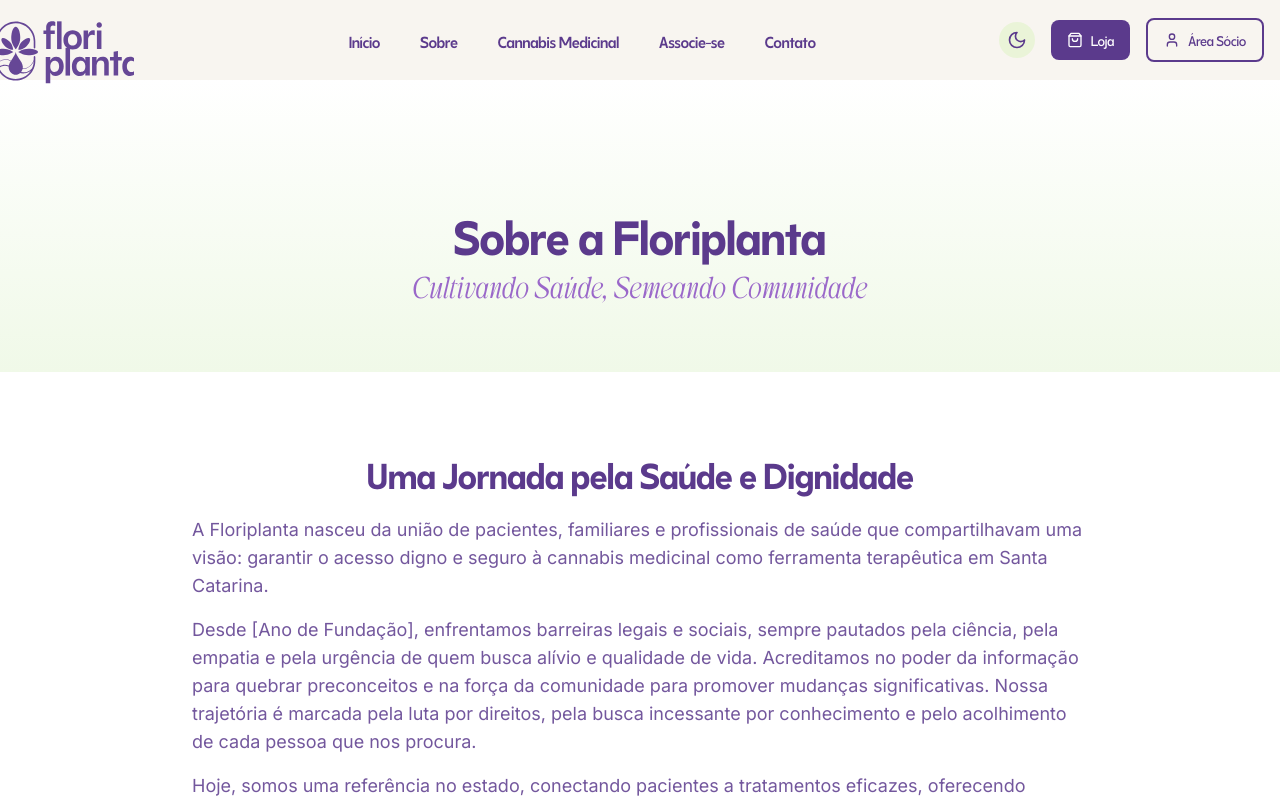
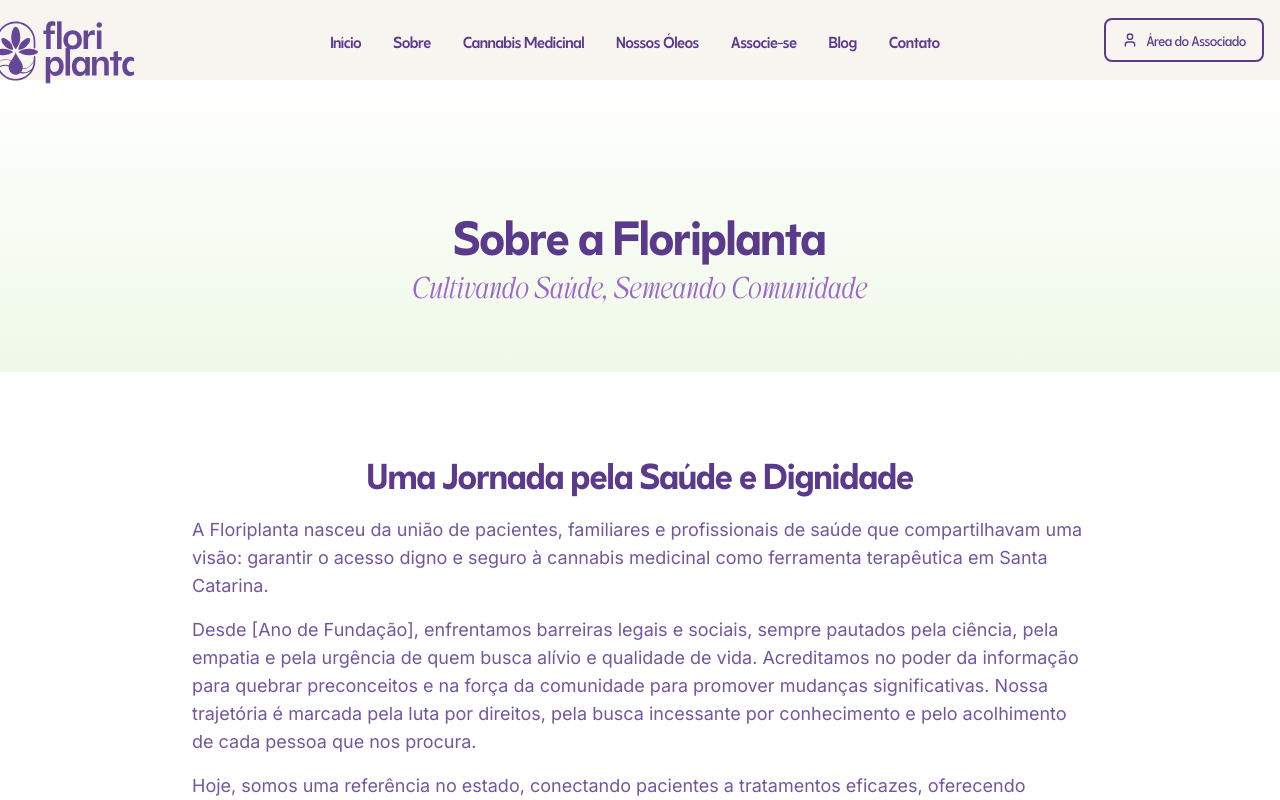
Before and after one commit to voacatofe/floriplanta, a Next.js app: page /sobre in a window 1280 px wide. Shown: the top 800 px of the page. Built offline with nearby package versions, Linux system fonts and the light colour scheme; a web font is replaced by a local one.

Commit message:
feat: atualiza menu do header para incluir Nossos Óleos e Blog

```diff
--- a/app/components/Header.tsx
+++ b/app/components/Header.tsx
@@ -4,7 +4,6 @@
 import Image from 'next/image';
 import Link from 'next/link';
 import { Menu, X, ShoppingBag, User } from 'lucide-react';
-import ThemeToggle from './ThemeToggle';
 
 export default function Header() {
   const [isMenuOpen, setIsMenuOpen] = useState(false);
@@ -30,9 +29,7 @@
   return (
     <header
       className={`fixed top-0 w-full z-50 h-[80px] transition-all duration-300 ease-in-out ${
-        scrolled
-          ? 'bg-white dark:bg-dark-bg shadow-md dark:shadow-[#333]'
-          : 'bg-transparent'
+        scrolled ? 'bg-white shadow-md' : 'bg-transparent'
       }`}
     >
       <div className="container mx-auto px-4 h-full">
@@ -79,25 +76,33 @@
           {/* Desktop Navigation - Responsivo */}
           <nav className="hidden lg:flex items-center justify-center flex-grow mx-4">
             {/* Ajuste no gap para melhor espaçamento */}
-            <div className="flex flex-wrap items-center justify-center gap-x-8 xl:gap-x-10">
+            <div className="flex flex-wrap items-center justify-center gap-x-6 xl:gap-x-8">
               <Link href="/"
-                className="font-futuru font-semibold text-brand-purple hover:text-brand-hover-purple dark:text-dark-brand-purple dark:hover:text-white transition-colors duration-200 text-sm xl:text-base whitespace-nowrap">
+                className="font-futuru font-semibold text-brand-purple hover:text-brand-hover-purple transition-colors duration-200 text-sm xl:text-base whitespace-nowrap">
                 Início
               </Link>
               <Link href="/sobre"
-                className="font-futuru font-semibold text-brand-purple hover:text-brand-hover-purple dark:text-dark-brand-purple dark:hover:text-white transition-colors duration-200 text-sm xl:text-base whitespace-nowrap">
+                className="font-futuru font-semibold text-brand-purple hover:text-brand-hover-purple transition-colors duration-200 text-sm xl:text-base whitespace-nowrap">
                 Sobre
               </Link>
               <Link href="/cannabis"
-                className="font-futuru font-semibold text-brand-purple hover:text-brand-hover-purple dark:text-dark-brand-purple dark:hover:text-white transition-colors duration-200 text-sm xl:text-base whitespace-nowrap">
+                className="font-futuru font-semibold text-brand-purple hover:text-brand-hover-purple transition-colors duration-200 text-sm xl:text-base whitespace-nowrap">
                 Cannabis Medicinal
               </Link>
+              <Link href="/oleos"
+                className="font-futuru font-semibold text-brand-purple hover:text-brand-hover-purple transition-colors duration-200 text-sm xl:text-base whitespace-nowrap">
+                Nossos Óleos
+              </Link>
               <Link href="/associar"
-                className="font-futuru font-semibold text-brand-purple hover:text-brand-hover-purple dark:text-dark-brand-purple dark:hover:text-white transition-colors duration-200 text-sm xl:text-base whitespace-nowrap">
+                className="font-futuru font-semibold text-brand-purple hover:text-brand-hover-purple transition-colors duration-200 text-sm xl:text-base whitespace-nowrap">
                 Associe-se
               </Link>
+              <Link href="/blog"
+                className="font-futuru font-semibold text-brand-purple hover:text-brand-hover-purple transition-colors duration-200 text-sm xl:text-base whitespace-nowrap">
+                Blog
+              </Link>
               <Link href="/contato"
-                className="font-futuru font-semibold text-brand-purple hover:text-brand-hover-purple dark:text-dark-brand-purple dark:hover:text-white transition-colors duration-200 text-sm xl:text-base whitespace-nowrap">
+                className="font-futuru font-semibold text-brand-purple hover:text-brand-hover-purple transition-colors duration-200 text-sm xl:text-base whitespace-nowrap">
                 Contato
               </Link>
             </div>
@@ -105,31 +110,22 @@
 
           {/* Action Buttons - Alinhado à direita */}
           <div className="flex items-center justify-end flex-shrink-0 gap-3 xl:gap-4">
-            {/* Toggle Tema */}
-            <ThemeToggle />
-
-            <Link href="/loja"
-              className="flex items-center justify-center gap-2 px-3 py-2 xl:px-4 xl:py-2.5 bg-brand-purple text-white dark:bg-dark-brand-purple rounded-lg font-futuru font-medium hover:bg-brand-hover-purple dark:hover:bg-opacity-80 transition-colors duration-200 text-xs xl:text-sm whitespace-nowrap transform hover:scale-105 active:scale-95">
-              <ShoppingBag className="w-3.5 h-3.5 xl:w-4 xl:h-4" />
-              <span>Loja</span>
-            </Link>
-
-            <Link href="/socio"
-              className="hidden lg:flex items-center justify-center gap-2 px-3 py-2 xl:px-4 xl:py-2.5 border-2 border-brand-purple text-brand-purple dark:border-dark-brand-purple dark:text-dark-brand-purple rounded-lg font-futuru font-medium hover:bg-brand-purple hover:text-white dark:hover:bg-dark-brand-purple transition-colors duration-200 text-xs xl:text-sm whitespace-nowrap transform hover:scale-105 active:scale-95">
+            <Link href="/associado"
+              className="hidden lg:flex items-center justify-center gap-2 px-3 py-2 xl:px-4 xl:py-2.5 border-2 border-brand-purple text-brand-purple rounded-lg font-futuru font-medium hover:bg-brand-purple hover:text-white transition-colors duration-200 text-xs xl:text-sm whitespace-nowrap transform hover:scale-105 active:scale-95">
               <User className="w-3.5 h-3.5 xl:w-4 xl:h-4" />
-              <span>Área Sócio</span>
+              <span>Área do Associado</span>
             </Link>
 
             {/* Mobile Menu Button */}
             <button
-              className="lg:hidden flex items-center justify-center p-1 rounded hover:bg-gray-100 dark:hover:bg-gray-800 transition-colors duration-200"
+              className="lg:hidden flex items-center justify-center p-1 rounded hover:bg-gray-100 transition-colors duration-200"
               onClick={() => setIsMenuOpen(!isMenuOpen)}
               aria-label={isMenuOpen ? "Fechar menu" : "Abrir menu"}
             >
               {isMenuOpen ? (
-                <X className="w-6 h-6 text-brand-purple dark:text-dark-brand-purple" />
+                <X className="w-6 h-6 text-brand-purple" />
               ) : (
-                <Menu className="w-6 h-6 text-brand-purple dark:text-dark-brand-purple" />
+                <Menu className="w-6 h-6 text-brand-purple" />
               )}
             </button>
           </div>
@@ -137,54 +133,61 @@
       </div>
 
       {/* Mobile Menu - Melhorias de estilo e acessibilidade */}
-      <div className={`lg:hidden fixed inset-0 top-[80px] bg-white dark:bg-dark-bg z-40 p-6 transition-transform duration-300 ease-in-out ${
+      <div className={`lg:hidden fixed inset-0 top-[80px] bg-white z-40 p-6 transition-transform duration-300 ease-in-out ${
           isMenuOpen ? 'translate-x-0' : 'translate-x-full'
         }`}>
         <nav className="flex flex-col gap-6 pt-6">
           <Link href="/"
-            className="font-futuru text-brand-purple text-xl hover:text-brand-hover-purple dark:text-dark-brand-purple dark:hover:text-white transition-colors duration-200 flex justify-center py-2"
+            className="font-futuru text-brand-purple text-xl hover:text-brand-hover-purple transition-colors duration-200 flex justify-center py-2"
             onClick={() => setIsMenuOpen(false)}
           >
             Início
           </Link>
           <Link href="/sobre"
-            className="font-futuru text-brand-purple text-xl hover:text-brand-hover-purple dark:text-dark-brand-purple dark:hover:text-white transition-colors duration-200 flex justify-center py-2"
+            className="font-futuru text-brand-purple text-xl hover:text-brand-hover-purple transition-colors duration-200 flex justify-center py-2"
             onClick={() => setIsMenuOpen(false)}
           >
             Sobre
           </Link>
           <Link href="/cannabis"
-            className="font-futuru text-brand-purple text-xl hover:text-brand-hover-purple dark:text-dark-brand-purple dark:hover:text-white transition-colors duration-200 flex justify-center py-2"
+            className="font-futuru text-brand-purple text-xl hover:text-brand-hover-purple transition-colors duration-200 flex justify-center py-2"
             onClick={() => setIsMenuOpen(false)}
           >
             Cannabis Medicinal
           </Link>
+          <Link href="/oleos"
+            className="font-futuru text-brand-purple text-xl hover:text-brand-hover-purple transition-colors duration-200 flex justify-center py-2"
+            onClick={() => setIsMenuOpen(false)}
+          >
+            Nossos Óleos
+          </Link>
           <Link href="/associar"
-            className="font-futuru text-brand-purple text-xl hover:text-brand-hover-purple dark:text-dark-brand-purple dark:hover:text-white transition-colors duration-200 flex justify-center py-2"
+            className="font-futuru text-brand-purple text-xl hover:text-brand-hover-purple transition-colors duration-200 flex justify-center py-2"
             onClick={() => setIsMenuOpen(false)}
           >
             Associe-se
           </Link>
+          <Link href="/blog"
+            className="font-futuru text-brand-purple text-xl hover:text-brand-hover-purple transition-colors duration-200 flex justify-center py-2"
+            onClick={() => setIsMenuOpen(false)}
+          >
+            Blog
+          </Link>
           <Link href="/contato"
-            className="font-futuru text-brand-purple text-xl hover:text-brand-hover-purple dark:text-dark-brand-purple dark:hover:text-white transition-colors duration-200 flex justify-center py-2"
+            className="font-futuru text-brand-purple text-xl hover:text-brand-hover-purple transition-colors duration-200 flex justify-center py-2"
             onClick={() => setIsMenuOpen(false)}
           >
             Contato
           </Link>
 
           <div className="flex justify-center mt-8">
-            <Link href="/socio"
-              className="flex items-center justify-center gap-2 px-6 py-3 border-2 border-brand-purple text-brand-purple dark:border-dark-brand-purple dark:text-dark-brand-purple rounded-lg font-futuru font-medium hover:bg-brand-purple hover:text-white dark:hover:bg-dark-brand-purple transition-colors duration-200 transform hover:scale-105 active:scale-95"
+            <Link href="/associado"
+              className="flex items-center justify-center gap-2 px-6 py-3 border-2 border-brand-purple text-brand-purple rounded-lg font-futuru font-medium hover:bg-brand-purple hover:text-white transition-colors duration-200 transform hover:scale-105 active:scale-95"
               onClick={() => setIsMenuOpen(false)}
             >
               <User className="w-5 h-5" />
-              <span>Área Sócio</span>
+              <span>Área do Associado</span>
             </Link>
-          </div>
-
-          {/* ThemeToggle no menu mobile */}
-          <div className="flex justify-center mt-4">
-            <ThemeToggle />
           </div>
         </nav>
       </div>
```
